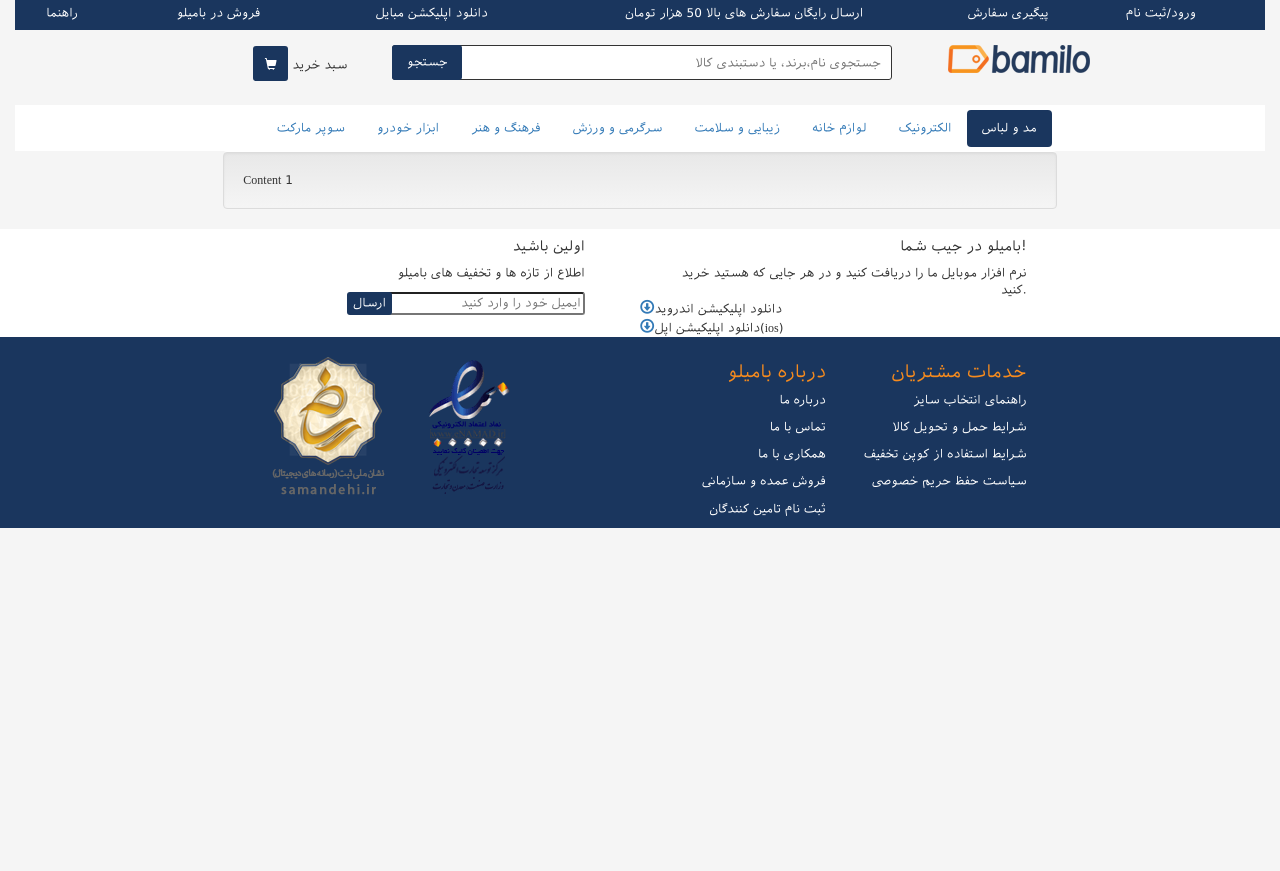
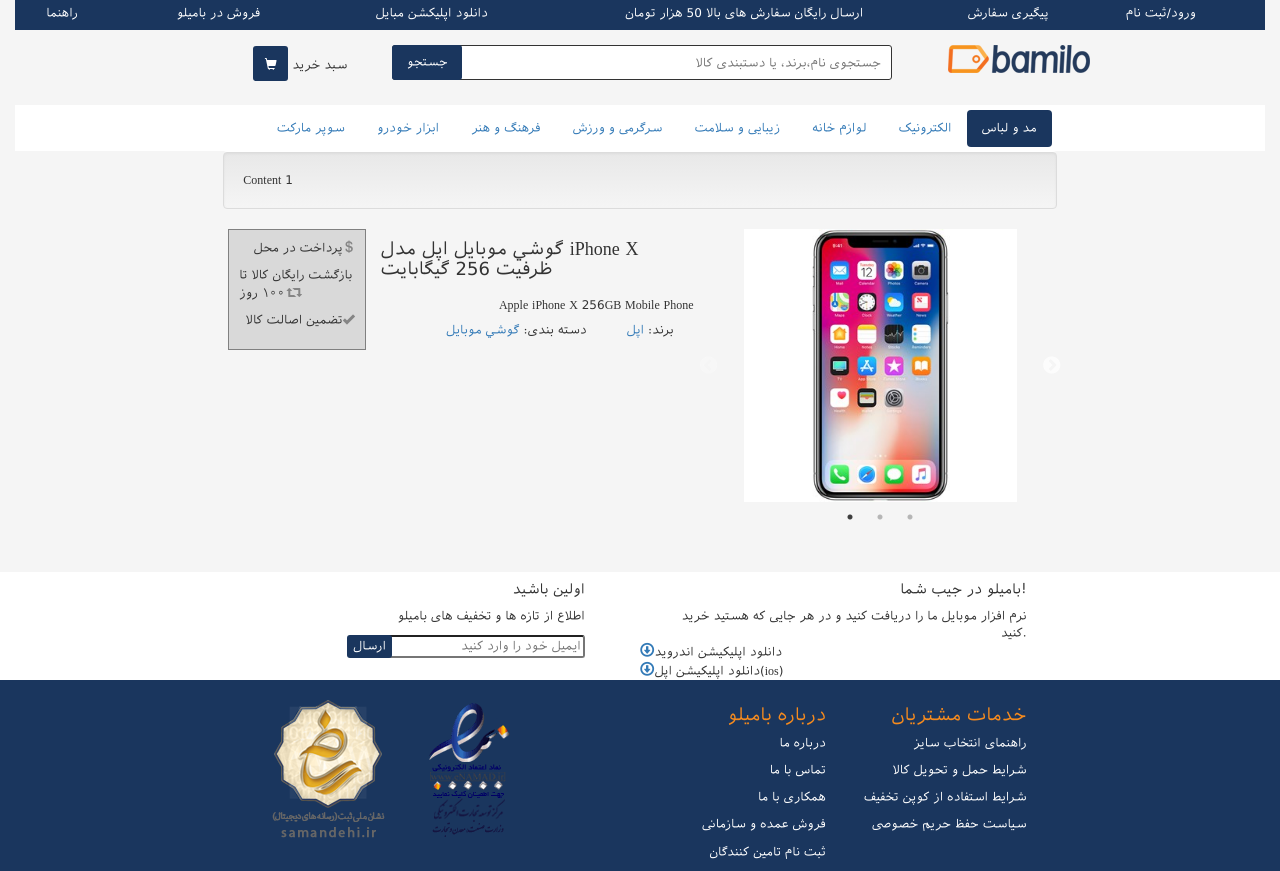
Before and after one commit to MBZolfaghari/onlineshope2, a plain HTML site: page onlineshope2/product.html in a window 1280 px wide. Before the commit the page ends 800 px from the top, so only its background shows below. Drawn offline with Linux system fonts and the light colour scheme.

Commit message:
added 3 block for product

```diff
--- a/onlineshope2/Content/StyleSheet.css
+++ b/onlineshope2/Content/StyleSheet.css
@@ -8,7 +8,9 @@
     height: 20px;
 }
 
-
+.clear{
+    clear:both;
+}
 
 
 .height40 {
@@ -286,7 +288,6 @@ div.whitebackground.width100 div {
     padding: 0 !important;
 }
 
-
 .carousel-control {
     width: 0px;
     opacity: 1;
@@ -301,7 +302,6 @@ div.whitebackground.width100 div {
     right: 9%;
     top: 110px;
 }
-
 
 .picContainer {
     display: flex;
@@ -320,18 +320,13 @@ div.whitebackground.width100 div {
     margin: 10px;
 }
 
-
-
 .border {
     border: solid 1px black;
 }
 
-
 #whitebarendofpage {
     height: 100px;
 }
-
-
 
 /*for the slick*/
 html, body {
@@ -396,3 +391,22 @@ html, body {
 .marginright {
     margin-right: 10%;
 }
+
+/*productCarousel*/
+
+.padding20{
+    padding-right:20px;
+    padding-left:20px;
+}
+
+.opacity5{
+    opacity:0.5;
+}
+/*left container on the screen
+*/
+.container1 {
+    border: 1px solid #808080;
+    /*border-radius: 3px;*/
+    background-color: #d9d9d9;
+    padding:10px;
+}
--- a/onlineshope2/product.html
+++ b/onlineshope2/product.html
@@ -154,16 +154,66 @@
     </header>
 
 
-    <!-- main content of the page -->
+
+    <!-- 2nd slider begin -->
+    <div class="container-fluid col-lg-8 col-lg-offset-2 col-md-8 col-md-offset-2 col-sm-10 col-sm-offset-1 col-xs-12">
+        <div class="col-lg-2 col-md-2 col-xs-2 col-sm-2 container1">
+            <p class="floatright"> پرداخت در محل<span class="glyphicon glyphicon-usd opacity5"></span></p>
+            <p class="floatright"> بازگشت رایگان کالا تا ۱۰۰ روز <span class="glyphicon  glyphicon-retweet opacity5"></span></p>
+            <p class="floatright"> تضمین اصالت کالا<span class="glyphicon glyphicon-ok opacity5"></span></p>
+        </div>
+
+        <div class="col-lg-5 col-md-5 col-xs-5 col-sm-5 ">
+            <h4 class="floatright">گوشي موبايل اپل مدل iPhone X ظرفيت 256 گيگابايت</h4>
+            <h6 class="floatright">Apple iPhone X 256GB Mobile Phone</h6>
+            <div class="clear">
+                <span class="floatright padding20">برند: <a href="#">اپل  </a></span>
+                <span class="floatright padding20">دسته بندی: <a href="#">گوشي موبايل</a></span>
+            </div>
+
+
+        </div>
+
+
+        <div class="col-lg-5 col-md-5 col-xs-5 col-sm-5 productCarousel ">
+            <section class="responsive">
+                <div>
+                    <img src="pics/product/Apple-iPhone-X-256GB-Mobile-Phone-1fbd5a.jpg">
+                </div>
+                <div>
+                    <img src="pics/product/Apple-iPhone-X-256GB-Mobile-Phone-1fbd5a.jpg">
+                </div>
+                <div>
+                    <img src="pics/product/Apple-iPhone-X-256GB-Mobile-Phone-1fbd5a.jpg">
+                </div>
+            </section>
+
+
+        </div>
+    </div>
+
+    <!-- 2nd slider end -->
+
+
+    <div class="height20 clear"></div>
+
+
+
+    <div class="height20"></div>
+
+
+
+    </section>
+
+    <div class="clearfix"></div>
+
+    <footer>
 
 
 
 
-    <!-- end of main content of the page -->
 
-    <footer>
-
-        <div class="whitebackground  container-fluid">
+        <div class="whitebackground container-fluid">
 
             <div class=" container-fluid col-lg-8 col-lg-offset-2 col-md-8 col-md-offset-2 col-sm-10 col-sm-offset-1
                 col-xs-12 whitebackground ">
@@ -243,9 +293,7 @@
 
                 <div class="col-lg-3 col-md-3 col-sm-6 col-xs-6 ">
                 </div>
-
             </div>
-
         </div>
 
     </footer>
@@ -260,16 +308,16 @@
             dots: true,
             infinite: false,
             speed: 300,
-            slidesToShow: 4,
-            slidesToScroll: 4,
+            slidesToShow: 1,
+            slidesToScroll: 1,
             adaptiveHeight: false,
             responsive: [
                 {
 
                     breakpoint: 1170,
                     settings: {
-                        slidesToShow: 4,
-                        slidesToScroll: 3,
+                        slidesToShow: 1,
+                        slidesToScroll: 1,
                         infinite: true,
                         dots: true
                     },
@@ -277,8 +325,8 @@
 
                     breakpoint: 1024,
                     settings: {
-                        slidesToShow: 3,
-                        slidesToScroll: 3,
+                        slidesToShow: 1,
+                        slidesToScroll: 1,
                         infinite: true,
                         dots: true
                     }
@@ -286,8 +334,8 @@
                 {
                     breakpoint: 600,
                     settings: {
-                        slidesToShow: 2,
-                        slidesToScroll: 2
+                        slidesToShow: 1,
+                        slidesToScroll: 1
                     }
                 },
                 {
```
Also changed, not shown: onlineshope2/pics/product/Apple-iPhone-X-256GB-Mobile-Phone-1fbd5a.jpg (added), 1 other file.
